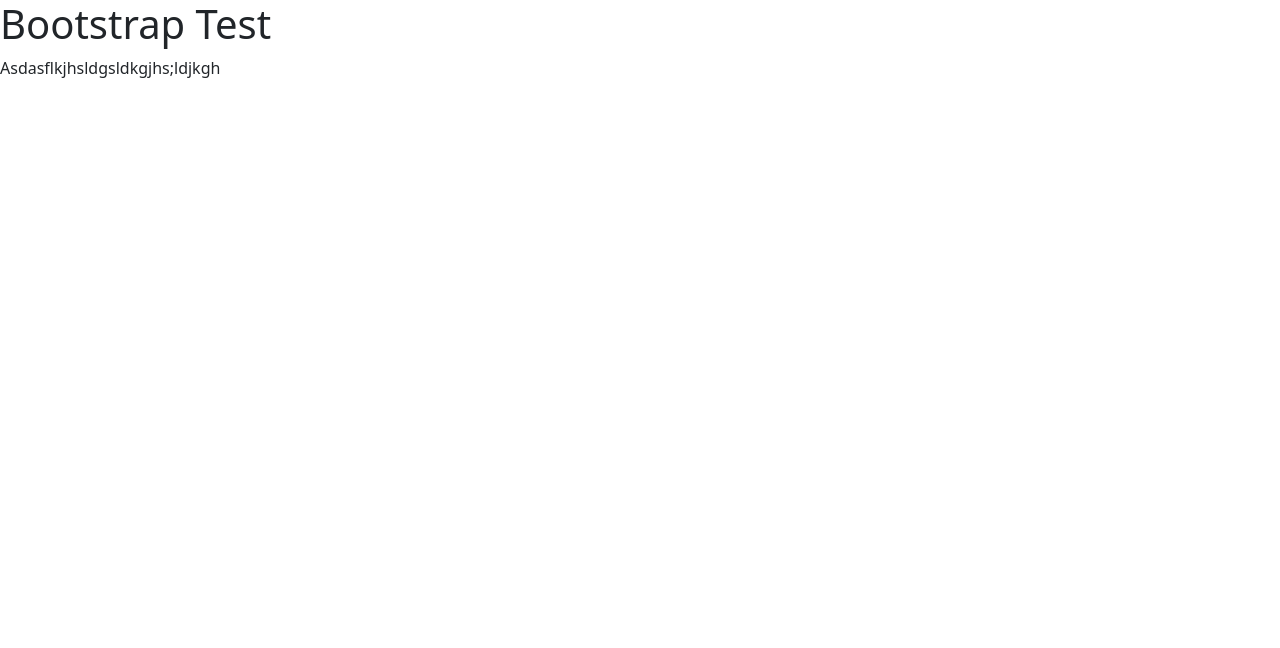
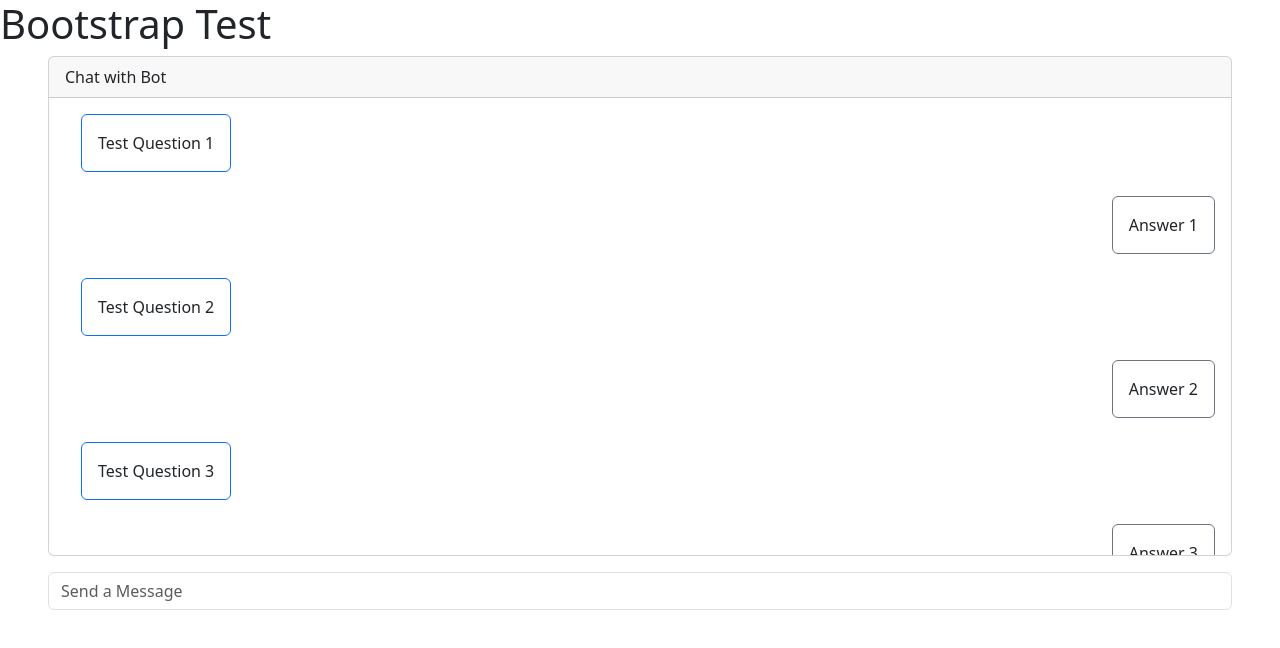
Before and after one commit to nsdigirolamo/readi-ai, an Angular app: page / in a window 1280 px wide. Shown: the top 648 px of the page. Built offline with nearby package versions, Linux system fonts and the light colour scheme.

Commit message:
Completed simple mock up for chat box.

```diff
--- a/src/app/app.component.html
+++ b/src/app/app.component.html
@@ -1,3 +1,3 @@
 <h1>Bootstrap Test</h1>
 
-Asdasflkjhsldgsldkgjhs;ldjkgh
+<app-chatbox></app-chatbox>
--- a/src/app/app.module.ts
+++ b/src/app/app.module.ts
@@ -2,10 +2,12 @@ import { NgModule } from '@angular/core';
 import { BrowserModule } from '@angular/platform-browser';
 
 import { AppComponent } from './app.component';
+import { ChatboxComponent } from './chatbox/chatbox.component';
 
 @NgModule({
   declarations: [
-    AppComponent
+    AppComponent,
+    ChatboxComponent
   ],
   imports: [
     BrowserModule
--- /dev/null
+++ b/src/app/chatbox/chatbox.component.html
@@ -0,0 +1,32 @@
+<div class="card mx-5" style="height: 500px">
+    <div class="card-header">Chat with Bot</div>
+    <div class="card-body overflow-scroll" >
+        <div *ngFor="let question of questions; let i = index">
+            <div class="d-flex flex-row justify-content-start mb-4">
+                <div class="d-flex flex-row justify-content-start w-75">
+                    <div class="p-3 ms-3 border border-primary rounded">
+                        {{ question }}
+                    </div>
+                </div>
+            </div>
+            <div class="d-flex flex-row justify-content-end mb-4">
+                <div class="d-flex flex-row justify-content-end w-75 ">
+                    <div class="p-3 ms-3 border border-secondary rounded">
+                        {{ answers[i] }}
+                    </div>
+                </div>
+            </div>
+        </div>
+    </div>
+</div>
+<form>
+    <div class="form-group mx-5 mt-3">
+        <input
+            type="sendMessage"
+            class="form-control"
+            id="sendMessage"
+            aria-describedby="sendMessageHelp"
+            placeholder="Send a Message"
+        >
+    </div>
+</form>
--- /dev/null
+++ b/src/app/chatbox/chatbox.component.ts
@@ -0,0 +1,36 @@
+import { Component } from '@angular/core';
+
+@Component({
+  selector: 'app-chatbox',
+  templateUrl: './chatbox.component.html',
+  styleUrls: ['./chatbox.component.css']
+})
+export class ChatboxComponent {
+
+  questions: string[] = [
+    "Test Question 1",
+    "Test Question 2",
+    "Test Question 3",
+    "Test Question 4",
+    "Test Question 5",
+    "Test Question 6"
+  ];
+
+  answers: string[] = [
+    "Answer 1",
+    "Answer 2",
+    "Answer 3",
+    "Answer 4",
+    "Answer 5",
+    "Answer 6"
+  ];
+
+  askQuestion(question: string): void {
+    this.questions.push(question);
+  }
+
+  addAnswer(response: string): void {
+    this.answers.push(response);
+  }
+
+}
```
Also changed, not shown: src/app/chatbox/chatbox.component.css (added), 1 other file (tests, documents, lock files or other folders).
